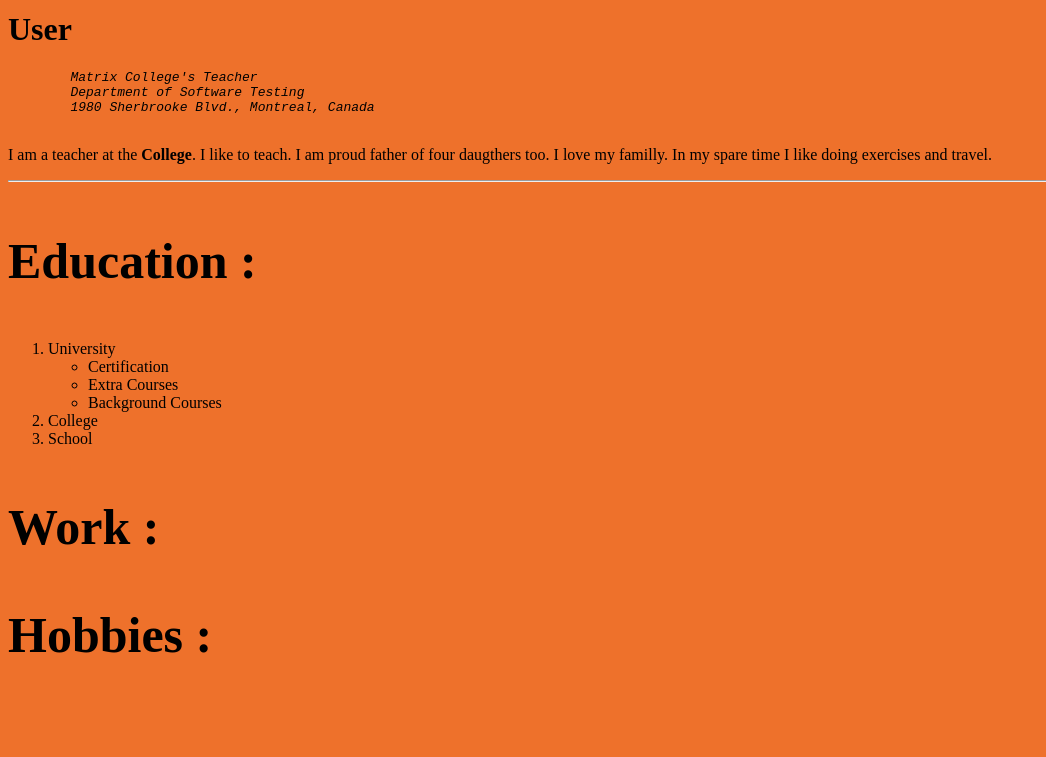
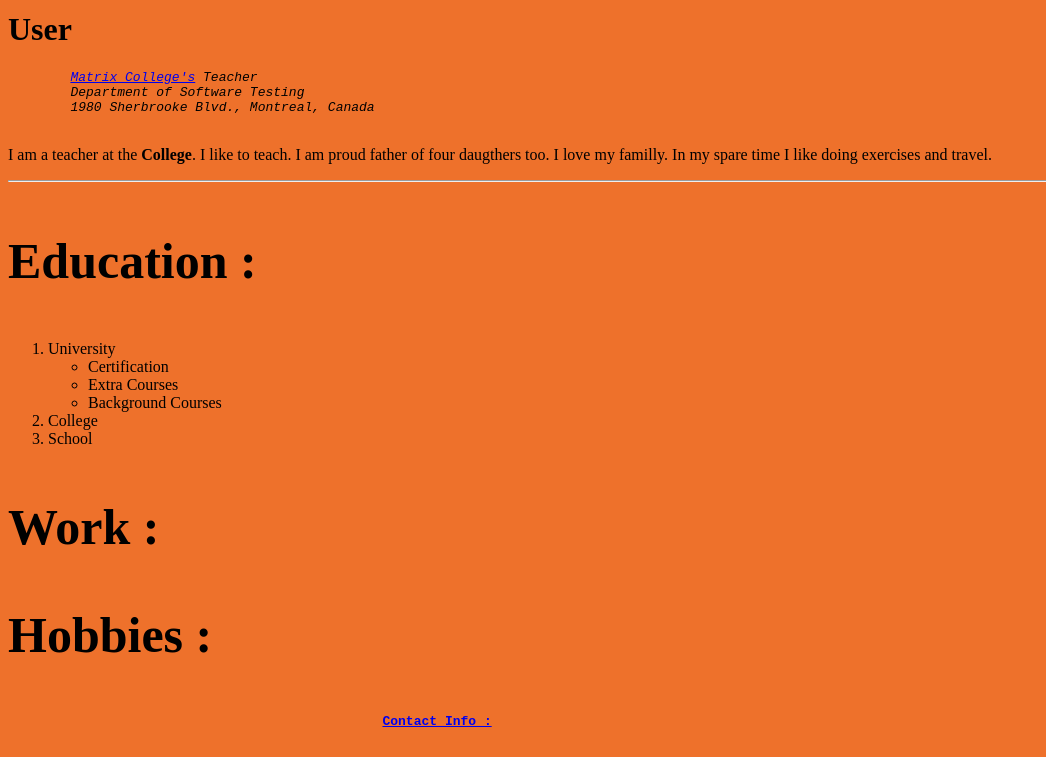
Before and after one commit to cegepgim1001/mx, a plain HTML site: page index.html in a window 1280 px wide. Shown: the part 322-1079 px from the top of the page, without its empty margins (0-1046 px from the left). Before the commit the page ends 1036 px from the top, so only its background shows below. Drawn offline with Linux system fonts and the light colour scheme.

Commit message:
forth commit

```diff
--- a/index.html
+++ b/index.html
@@ -2,7 +2,7 @@
 <html lang="en" dir="ltr">
   <head>
     <meta charset="utf-8">
-    <title>matrix' site</title>
+    <title>😎 👍 matrix' site</title>
 	<style>
         body {
             background-color: pink;
@@ -20,7 +20,7 @@
 	<!-- italicize the following -->
 	<em>
 	<pre>
-	Matrix College's Teacher
+	<a href="https://www.matrixcollege.ca/">Matrix College's</a> Teacher
 	Department of Software Testing
 	1980 Sherbrooke Blvd., Montreal, Canada
 	</pre>
@@ -45,5 +45,8 @@
 		</ol>
 	<h3>Work :</h3></h3>
 	<h3>Hobbies :</h3>
+	<pre>
+						<b><a href="contact.html">Contact Info :</a></b>
+	</pre>
   </body>
 </html>
```
